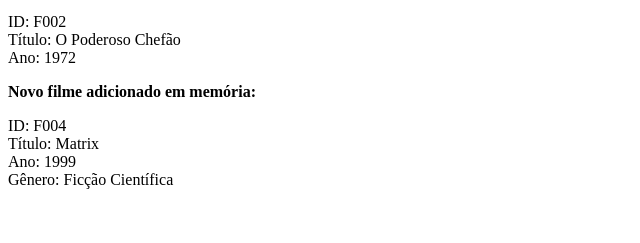
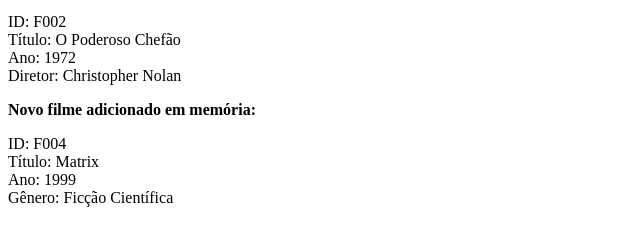
Before and after one commit to Aline-Reis/prova-Simulada, a plain HTML site: page index.html in a window 1280 px wide. Shown: the part 137-380 px from the top of the page, without its empty margins (0-640 px from the left). Drawn offline with Linux system fonts and the light colour scheme.

Commit message:
fix: Acessar o nome do diretor do primeiro filme

```diff
--- a/index.html
+++ b/index.html
@@ -12,6 +12,7 @@
 <h1>Listas de Títulos dos Filmes</h1>
 <div id="lista-titulos-filmes"></div>
 <div id = "informacoes-filmes"></div>
+<div id = "primeiro-diretor"></div>
 <div id = "novo-filme"></div>
 <script src="script.js"></script>
 
--- a/script.js
+++ b/script.js
@@ -27,7 +27,12 @@ requisicao.onreadystatechange = function () {
         var infoFilme = "ID: " + id + "<br>Título: " + titulo2 + "<br>Ano: " + ano;
         document.getElementById("informacoes-filmes").innerHTML = infoFilme;
 
-        //Questão 3: Adcionando um novo filme ao DOM e memória
+        //Questão 3: Acessando o nome do diretor do primeiro filme
+        var primeiroFilme = xmlDoc.getElementsByTagName("filme")[0];
+        var nomeDiretor = primeiroFilme.getElementsByTagName("diretor")[0].firstChild.nodeValue;
+        document.getElementById("primeiro-diretor").innerHTML = "Diretor: " + nomeDiretor;
+
+        //Questão 4: Adcionando um novo filme ao DOM e memória
         var novoFilme = xmlDoc.createElement("filme");
         novoFilme.setAttribute("id", "F004");
 
```
